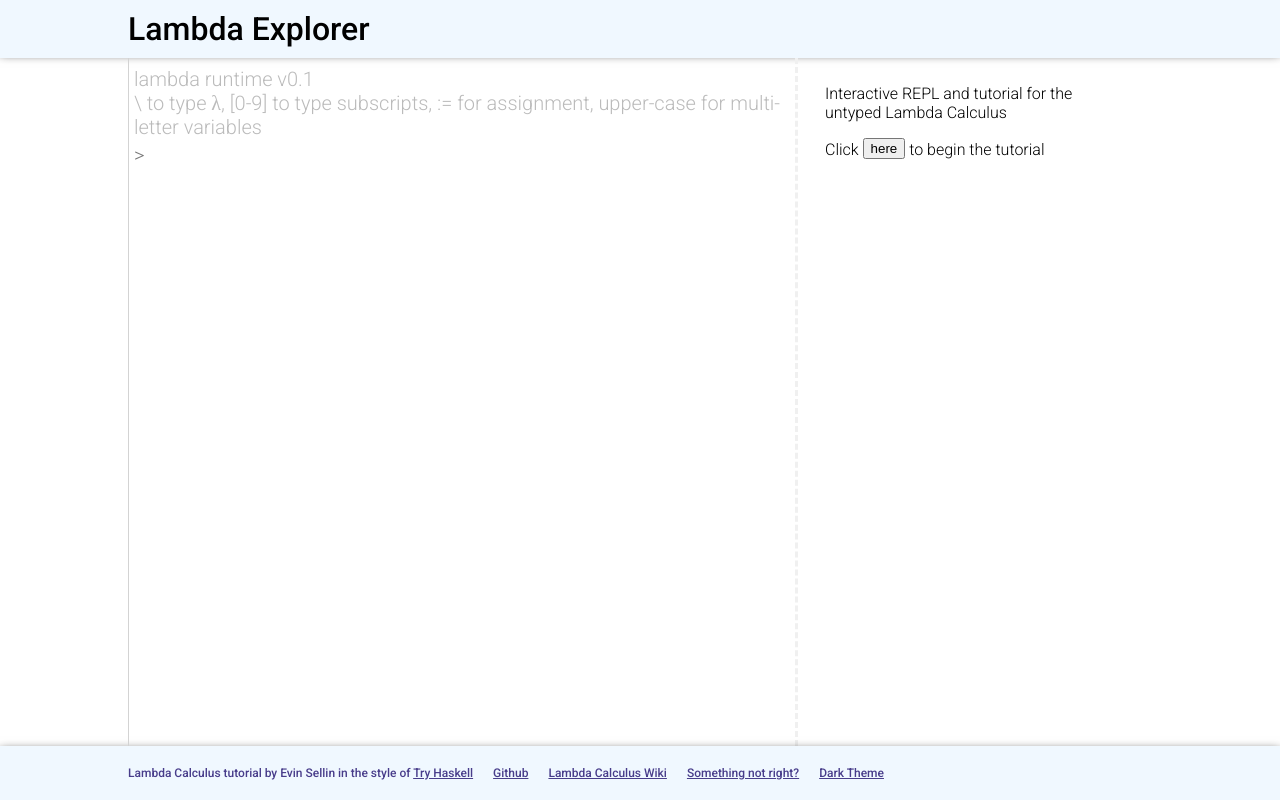
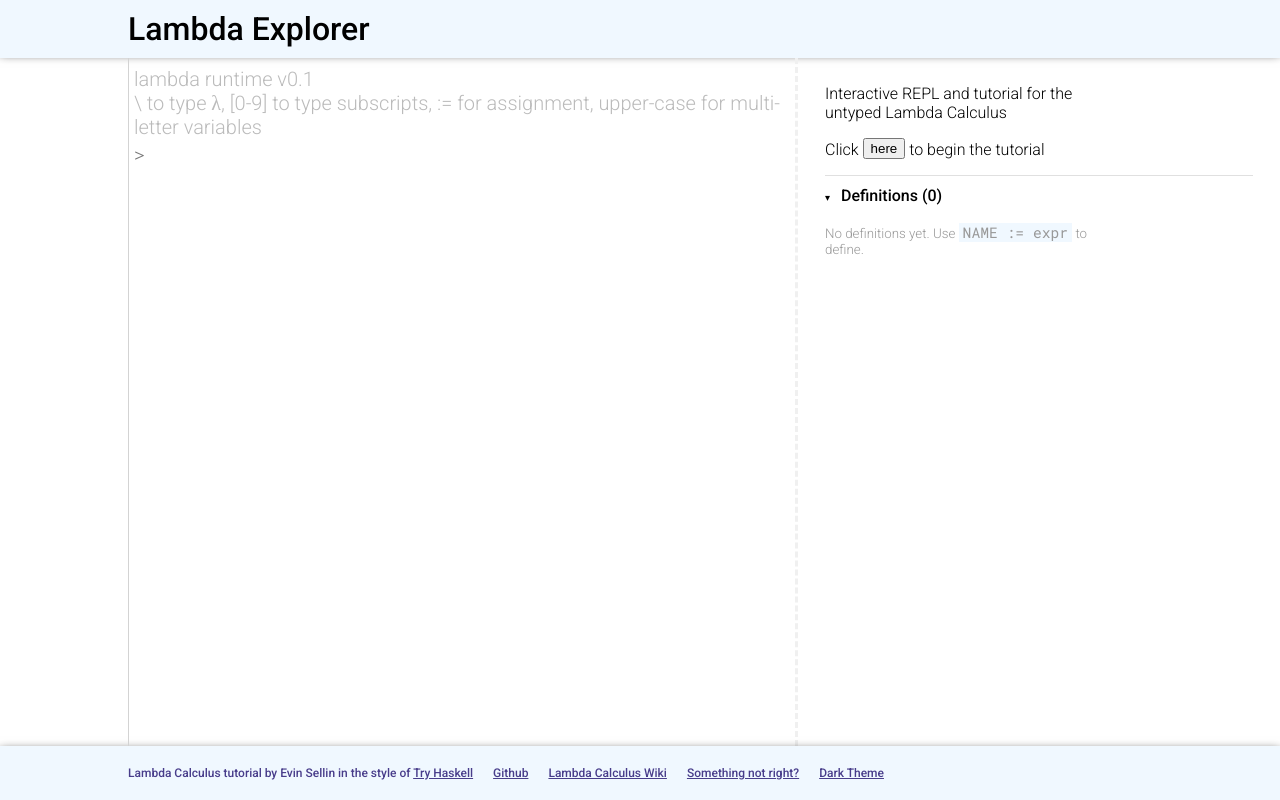
Before and after one commit to evinism/lambda-explorer, a React app: page / in a window 1280 px wide. Built offline with nearby package versions, Linux system fonts and the light colour scheme.

Commit message:
feat: add a definitions explorer sidebar * also add ?devmode to unlock full tutorial

```diff
--- a/public/index.html
+++ b/public/index.html
@@ -17,7 +17,7 @@
     <link rel="stylesheet" type="text/css" href="style.css">
     <link rel="icon" href="lambda.png">
 
-    <meta name="description" content="Online REPL and interactive tutorial for the Test Calculus" />
+    <meta name="description" content="Online REPL and interactive tutorial for the Lambda Calculus" />
 
     <!-- Twitter Card data -->
     <meta name="twitter:card" content="summary">
--- a/public/style.css
+++ b/public/style.css
@@ -272,6 +272,56 @@ aside button {
   border-bottom: 1px dotted #888888;
 }
 
+/* Definitions Explorer */
+
+.definitions-explorer {
+  border-top: 1px solid #e0e0e0;
+  margin-top: 15px;
+  padding-top: 5px;
+}
+
+.definitions-header {
+  cursor: pointer;
+  user-select: none;
+  font-weight: 400;
+  font-size: 12pt;
+  margin: 5px 0;
+}
+
+.definitions-toggle {
+  font-size: 10px;
+  display: inline-block;
+  width: 12px;
+}
+
+.definitions-list {
+  max-height: 200px;
+  overflow-y: auto;
+  font-size: 10pt;
+}
+
+.definitions-empty {
+  color: #999999;
+  font-size: 10pt;
+}
+
+.definition-entry {
+  font-family: 'Roboto Mono';
+  padding: 2px 0;
+  white-space: nowrap;
+  overflow: hidden;
+  text-overflow: ellipsis;
+}
+
+.definition-name {
+  font-weight: 500;
+}
+
+.definition-annotation {
+  color: #888888;
+  font-size: 9pt;
+}
+
 /* Dark Mode */
 
 .dark-mode.app-wrapper {
@@ -360,3 +410,15 @@ aside button {
 .dark-mode .problem-navigator {
   background: #333344;
 }
+
+.dark-mode .definitions-explorer {
+  border-top: 1px solid #33333a;
+}
+
+.dark-mode .definitions-empty {
+  color: #777777;
+}
+
+.dark-mode .definition-annotation {
+  color: #7777aa;
+}
--- a/src/components/App/index.jsx
+++ b/src/components/App/index.jsx
@@ -1,9 +1,16 @@
 import React from 'react';
 
 import ProblemPrompter from "./ProblemPrompter.jsx";
+import DefinitionsExplorer from "../DefinitionsExplorer/index.jsx";
 import Repl from "../Repl/index.jsx";
 import persistComponent from "../../util/persist.js";
 import problems from "../../game/problems/index.js";
+
+import {
+  renderExpression,
+  renderAsChurchNumeral,
+  renderAsChurchBoolean,
+} from "../../lib/lambda/index.ts";
 
 const StartPrompt = ({start}) => (
   <div>
@@ -21,6 +28,8 @@ const defaultState = {
   gameStarted: false,
   shownProblem: 0,
   darkMode: false,
+  definitions: [],
+  definitionsCollapsed: false,
 };
 
 class App extends React.Component {
@@ -41,6 +50,20 @@ class App extends React.Component {
         this.setState({gameStarted: false});
       }
     }
+  }
+
+  _handleDefinitionsChange = (rawDefs) => {
+    const definitions = Object.entries(rawDefs).map(([name, ast]) => ({
+      name,
+      expression: renderExpression(ast),
+      churchNumeral: renderAsChurchNumeral(ast),
+      churchBoolean: renderAsChurchBoolean(ast),
+    }));
+    this.setState({ definitions });
+  }
+
+  _toggleDefinitions = () => {
+    this.setState({ definitionsCollapsed: !this.state.definitionsCollapsed });
   }
 
   startGame = () => {
@@ -72,9 +95,20 @@ class App extends React.Component {
   componentWillMount() {
     persistComponent (
       'component/App',
-      () => this.state,
+      () => {
+        const { definitions, ...rest } = this.state;
+        return rest;
+      },
       newState => this.setState(newState || {})
     );
+
+    if (window.location.search.includes('devmode')) {
+      this.setState({
+        gameStarted: true,
+        currentProblem: problems.length - 1,
+        shownProblem: 0,
+      });
+    }
   }
 
   _toggleDarkLight = () => {
@@ -98,7 +132,10 @@ class App extends React.Component {
         </header>
         <div className="app-content">
           <article>
-            <Repl onCompute={this._handleOnCompute}/>
+            <Repl
+              onCompute={this._handleOnCompute}
+              onDefinitionsChange={this._handleDefinitionsChange}
+            />
           </article>
           <aside>
             {!gameStarted && (
@@ -113,6 +150,11 @@ class App extends React.Component {
                 handleNextClick={this._handleNext}
               />
             )}
+            <DefinitionsExplorer
+              definitions={this.state.definitions}
+              collapsed={this.state.definitionsCollapsed}
+              onToggle={this._toggleDefinitions}
+            />
           </aside>
         </div>
         <footer>
--- /dev/null
+++ b/src/components/DefinitionsExplorer/index.jsx
@@ -0,0 +1,43 @@
+import React from 'react';
+
+const DefinitionsExplorer = ({ definitions, collapsed, onToggle }) => {
+  const count = definitions.length;
+
+  return (
+    <div className="definitions-explorer">
+      <h3
+        className="definitions-header"
+        onClick={onToggle}
+      >
+        <span className="definitions-toggle">{collapsed ? '▸' : '▾'}</span>
+        {' '}Definitions ({count})
+      </h3>
+      {!collapsed && (
+        <div className="definitions-list">
+          {count === 0 && (
+            <p className="definitions-empty">No definitions yet. Use <span className="code">NAME := expr</span> to define.</p>
+          )}
+          {definitions.map(({ name, expression, churchNumeral, churchBoolean }) => {
+            let annotation = [];
+            if (churchNumeral !== undefined) annotation.push(churchNumeral);
+            if (churchBoolean !== undefined) annotation.push(churchBoolean);
+            const annotationStr = annotation.join(', ');
+
+            return (
+              <div key={name} className="definition-entry">
+                <span className="definition-name">{name}</span>
+                {' := '}
+                <span className="definition-expression">{expression}</span>
+                {annotationStr && (
+                  <span className="definition-annotation"> ({annotationStr})</span>
+                )}
+              </div>
+            );
+          })}
+        </div>
+      )}
+    </div>
+  );
+};
+
+export default DefinitionsExplorer;
--- a/src/components/Repl/index.jsx
+++ b/src/components/Repl/index.jsx
@@ -112,6 +112,9 @@ class Repl extends React.Component {
     const nextHistory = [...this.state.commandHistory, text];
 
     this.props.onCompute && this.props.onCompute(evaluation);
+    this.props.onDefinitionsChange && this.props.onDefinitionsChange(
+      {...this.lambdaActor.executionContext.definedVariables}
+    );
 
     this.setError('');
     this.setState({
```
Also changed, not shown: 1 other file (tests, documents, lock files or other folders).
